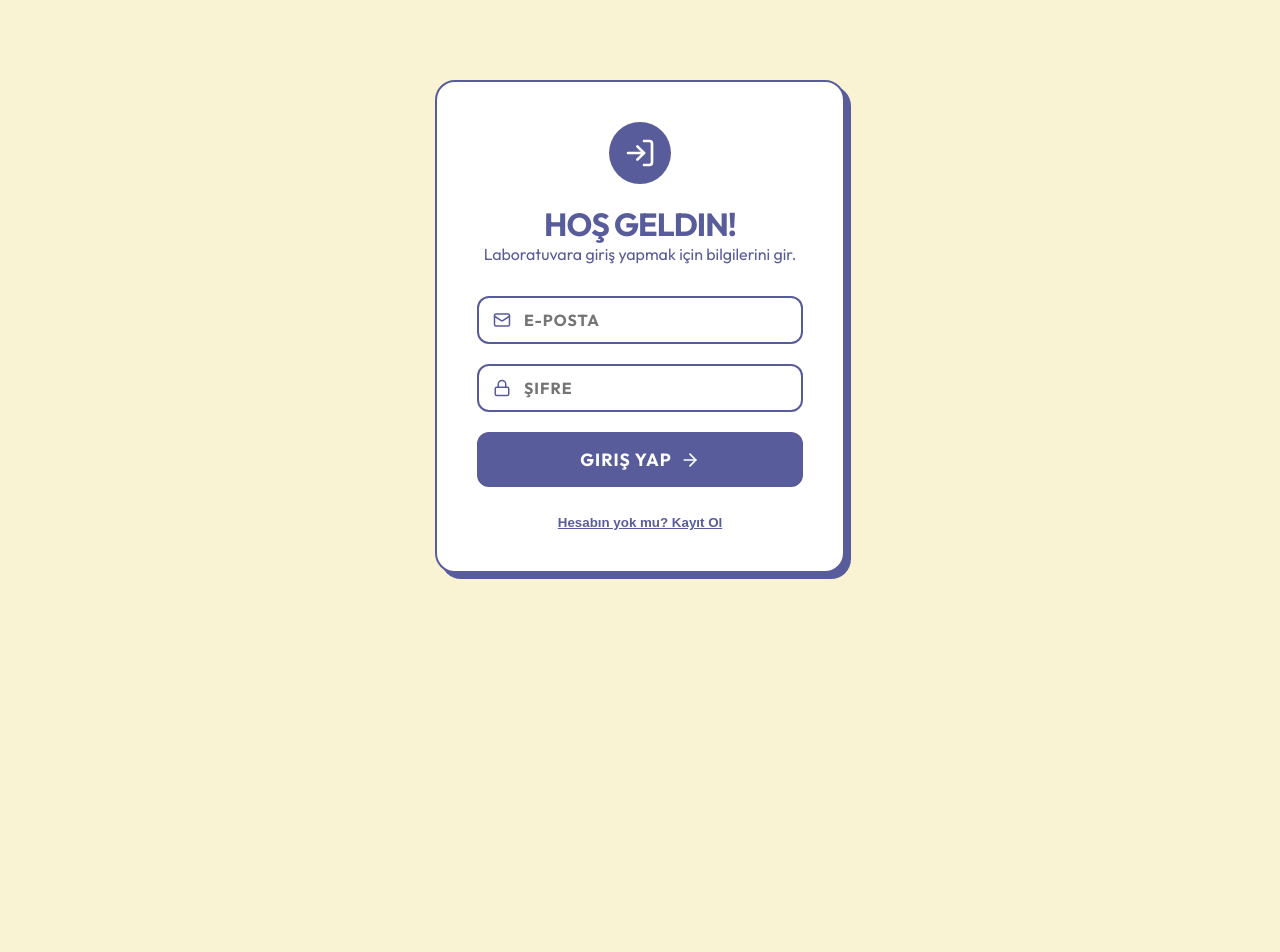
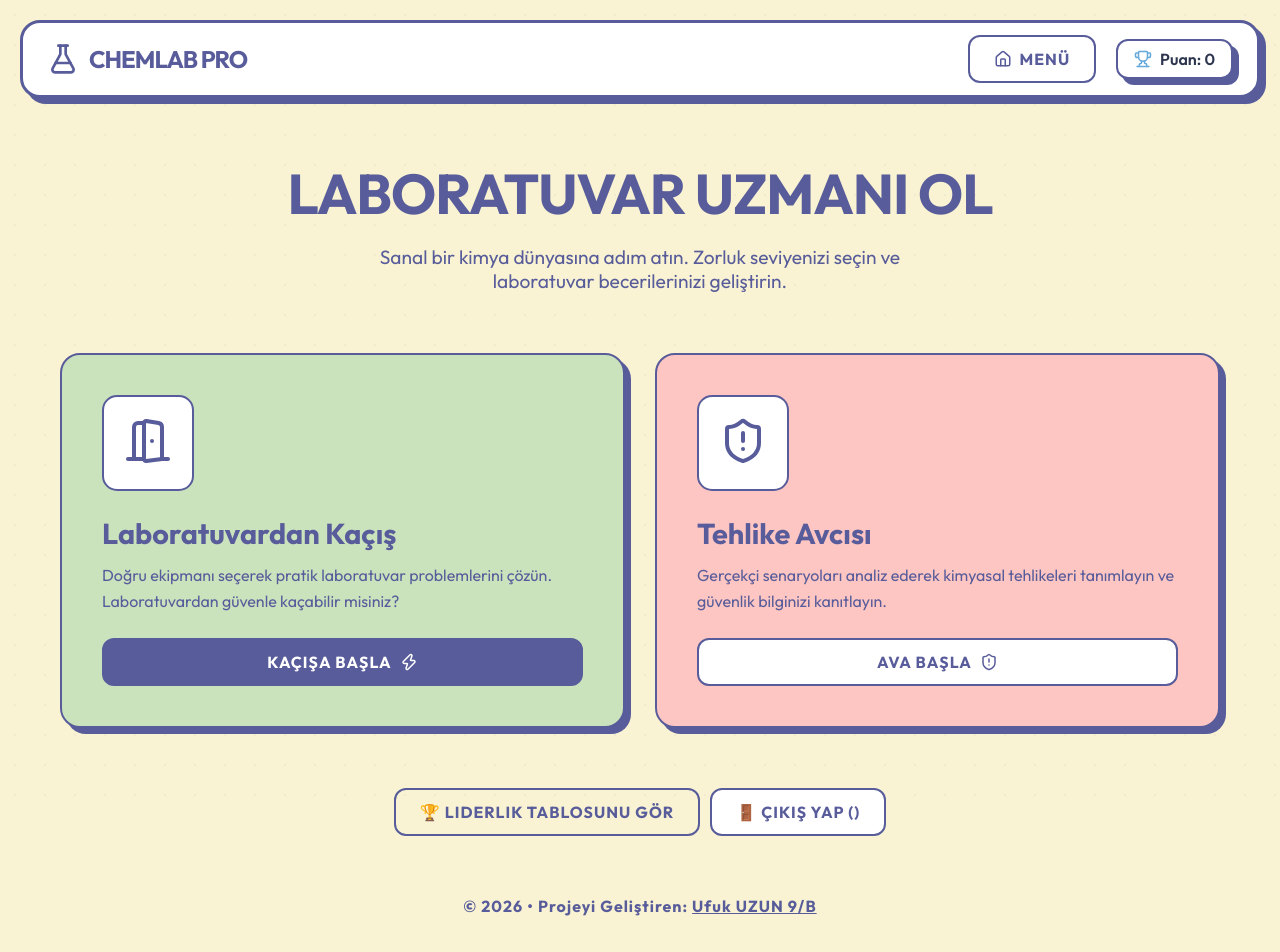
Before and after one commit to XfheDev/ufukproje, a React (Vite) app: page / in a window 1280 px wide. Shown: the top 952 px of the page. Before the commit the page ends 880 px from the top, so only its background shows below. Built offline with nearby package versions, Linux system fonts and the light colour scheme; no server answers.

Commit message:
signature

```diff
--- a/src/App.jsx
+++ b/src/App.jsx
@@ -98,9 +98,9 @@ function App() {
     setUser(null);
   };
 
-  // Eğer Supabase bağlı değilse veya kullanıcı giriş yapmadıysa Auth ekranını göster
-  // Ancak Supabase yoksa (lokal geliştirme) direkt menüye geçebiliriz
-  if (supabase && !user) {
+  // Eğer kullanıcı giriş yapmadıysa Auth ekranını göster
+  // Not: Supabase bağlı değilse bile ekranı görebilmeniz için kontrolü gevşettik
+  if (!user && !loading) {
     return <Auth onLogin={setUser} />;
   }
 
@@ -133,11 +133,14 @@ function App() {
 
       <footer style={{
         textAlign: 'center',
-        padding: '40px 20px',
+        padding: '60px 20px',
         color: 'var(--text-muted)',
-        fontSize: '0.9rem'
+        fontSize: '1rem',
+        letterSpacing: '1px'
       }}>
-        <p>&copy; 2026 Ufuk UZUN 9/B</p>
+        <p style={{ fontWeight: 800, color: 'var(--primary)' }}>
+          &copy; 2026 • Projeyi Geliştiren: <span style={{ textDecoration: 'underline' }}>Ufuk UZUN 9/B</span>
+        </p>
       </footer>
     </div>
   );
```
